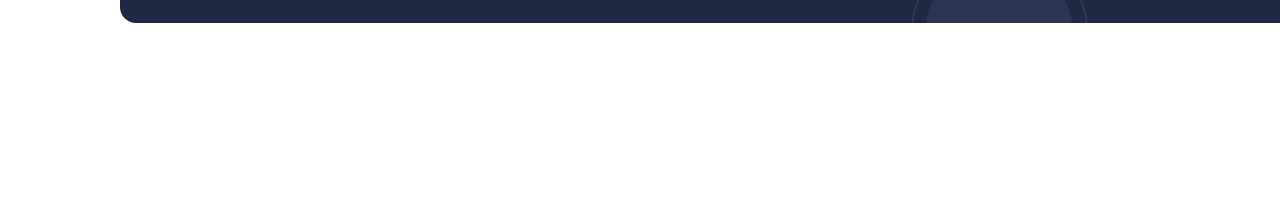
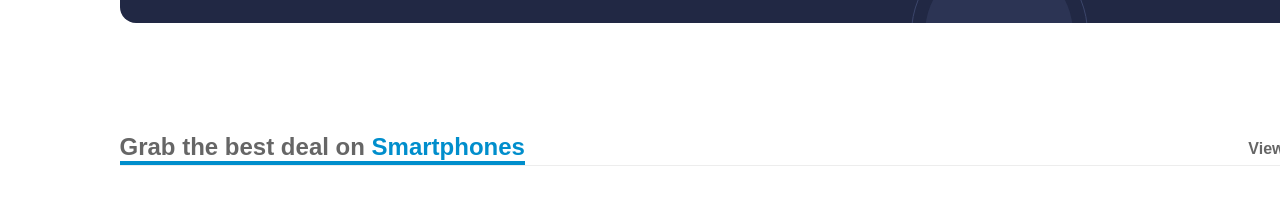
Before and after one commit to DerekMorsantt/pruebacortalab, a plain HTML site: page index.html in a window 1280 px wide. Shown: the part 514-718 px from the top of the page. Drawn offline with Linux system fonts and the light colour scheme; a small style sheet from the web is missing.

Commit message:
Titulo-View all FInalizado

```diff
--- /dev/null
+++ b/components/SmartphoneTitle.css
@@ -0,0 +1,26 @@
+.bloque2 {
+  display: flex;
+  justify-content: space-between;
+  align-items: center;
+}
+
+.bloque2 {
+    border-bottom: 1px solid #EDEDED;
+    max-width: 1201px;
+    margin: auto;
+}
+.bloque2-texto {
+  font-size: 24px;
+  color: #666666;
+  border-bottom: 4px solid #008ECC;
+}
+
+.bloque2-ver {
+  font-size: 16px;
+  color: #666666;
+}
+
+.azul {
+ color: #008ECC;
+ font-weight: 700;
+}
--- a/components/watch.css
+++ b/components/watch.css
@@ -2,6 +2,7 @@
     width: 1440px;
     position: relative;
     margin-top: 20px;
+    height: 426px;
 }
 .banner-content {
     background-color: #212844;
--- a/index.html
+++ b/index.html
@@ -10,6 +10,8 @@
   <link rel="stylesheet" href="components/search.css">
   <link rel="stylesheet" href="components/options.css">
   <link rel="stylesheet" href="components/watch.css">
+  <link rel="stylesheet" href="components/SmartphoneTitle.css">
+  <link rel="stylesheet" href="components/SmartphoneTitle.css">
   <link rel="stylesheet" href="index.css">
   <link rel="stylesheet" href="config.css">
 
@@ -127,5 +129,16 @@
 
 </section>
 
+<section>
+  <div class="bloque2">
+  <div class="bloque2-texto">
+    <strong>Grab the best deal on <span class="azul">Smartphones</span>
+    </strong>
+    </div>
+  <div class="bloque2-ver">
+   <strong> View all <span class="azul">   > </span></strong>
+  </div>
+</div>
+</section>
 </body>
 </html>
```
